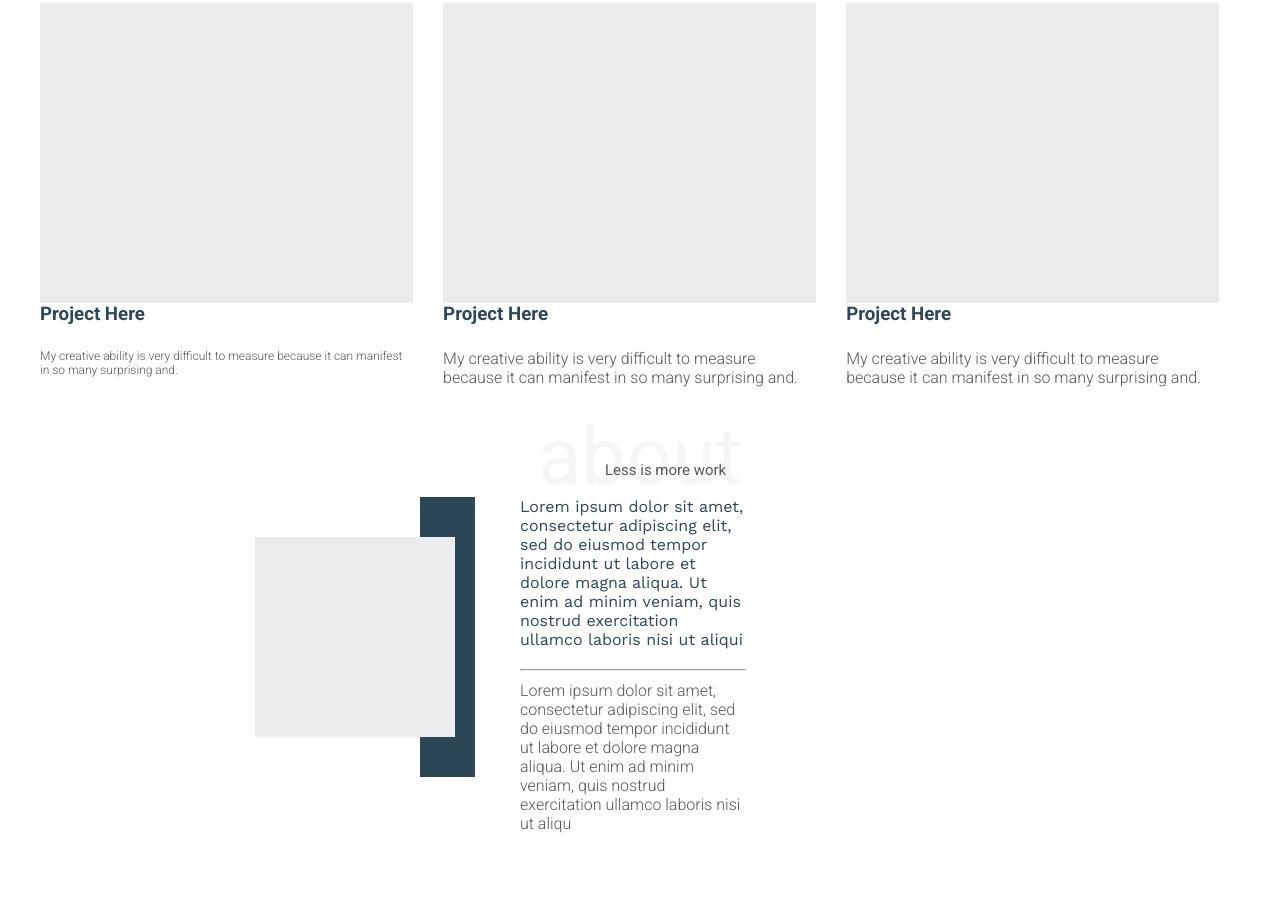
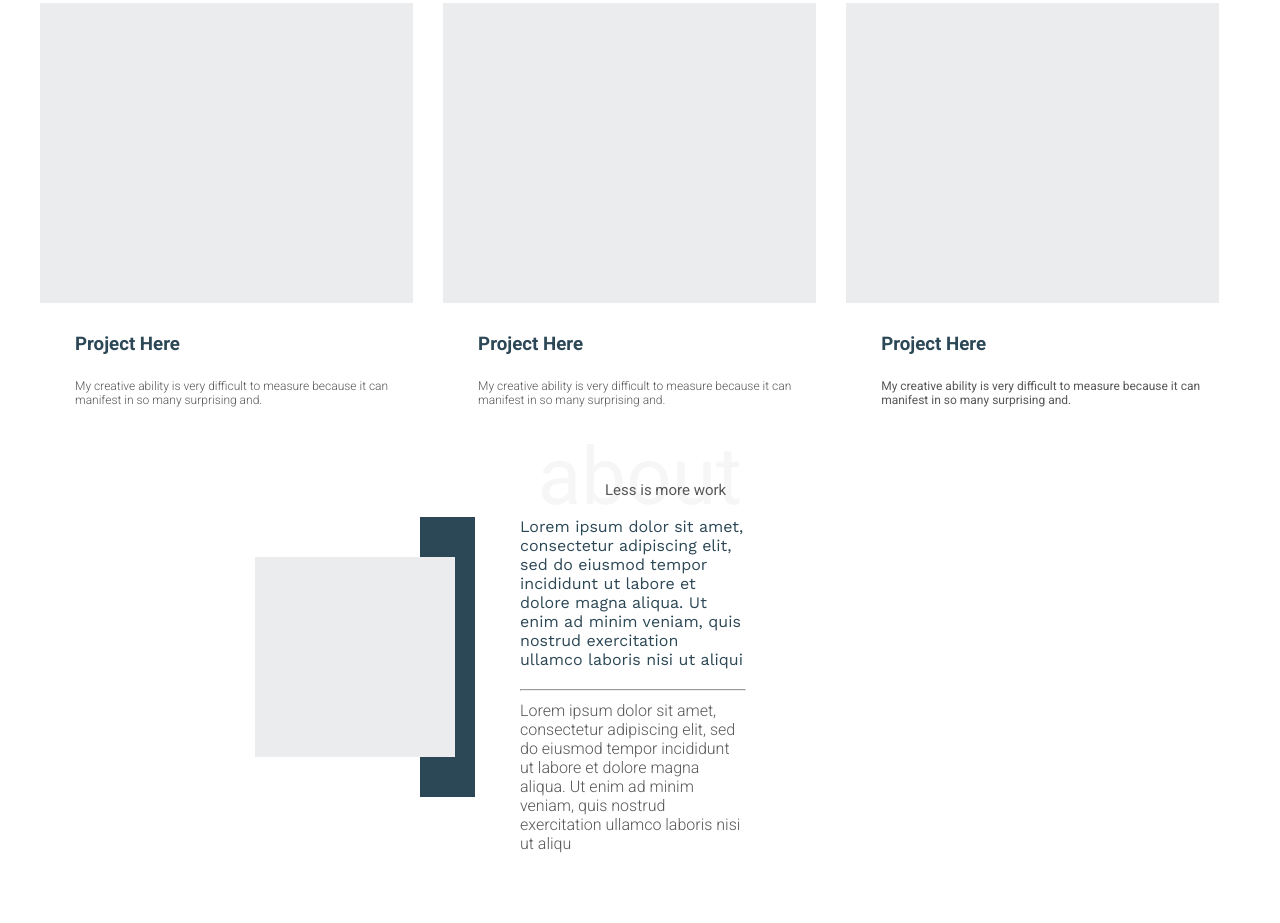
Before and after one commit to ishrat98/Template, a plain HTML site: page index.html in a window 1280 px wide. Shown: the part 1171-2094 px from the top of the page. Drawn offline with nearby package versions, Linux system fonts and the light colour scheme.

Commit message:
upto ....

```diff
--- a/css/main.css
+++ b/css/main.css
@@ -55,6 +55,18 @@ body {
     content: "";
     clear: both;
     display: table;
+}
+
+.heading-padding
+{
+    padding-top: 30px;
+    padding-left: 35px;
+}
+
+.content-padding
+{
+    padding-top: 0px;
+    padding-left: 35px;
 }
 
 .container {
@@ -122,10 +134,11 @@ body {
     transition: all 0.4s;
     margin-top: 100px;
 }
-.box:hover{
+/* .box:hover{
     box-shadow: 0 3px 1px -2px rgba(0,0,0,.2), 0 2px 2px 0 rgba(0,0,0,.14), 0 1px 5px 0 rgba(0,0,0,.12);
     cursor: pointer;
-}
+} */
+
 .box-area{
     margin-right: -15px;
     margin-left: -15px;
--- a/index.html
+++ b/index.html
@@ -250,8 +250,8 @@
 
                     </div>
 
-                    <h3 class="black">Project Here</h3>
-                    <p class="grey font-size-12 font-light">My creative ability is very difficult to measure
+                    <h3 class="black heading-padding">Project Here</h3>
+                    <p class="grey font-size-12 font-light content-padding">My creative ability is very difficult to measure
                         because it can
                         manifest in so many surprising and.</p>
                 </div>
@@ -260,8 +260,8 @@
 
                     </div>
 
-                    <h3 class="black">Project Here</h3>
-                    <p class="grey font-size-16 font-light">My creative ability is very difficult to measure
+                    <h3 class="black heading-padding">Project Here</h3>
+                    <p class="grey font-size-12 font-light content-padding">My creative ability is very difficult to measure
                         because it can
                         manifest in so many surprising and.</p>
                 </div>
@@ -270,8 +270,8 @@
 
                     </div>
 
-                    <h3 class="black">Project Here</h3>
-                    <p class="grey font-size-16 font-light">My creative ability is very difficult to measure
+                    <h3 class="black heading-padding">Project Here</h3>
+                    <p class="grey font-size-12 font-lightpadding-35 content-padding">My creative ability is very difficult to measure
                         because it can
                         manifest in so many surprising and.</p>
                 </div>
```
